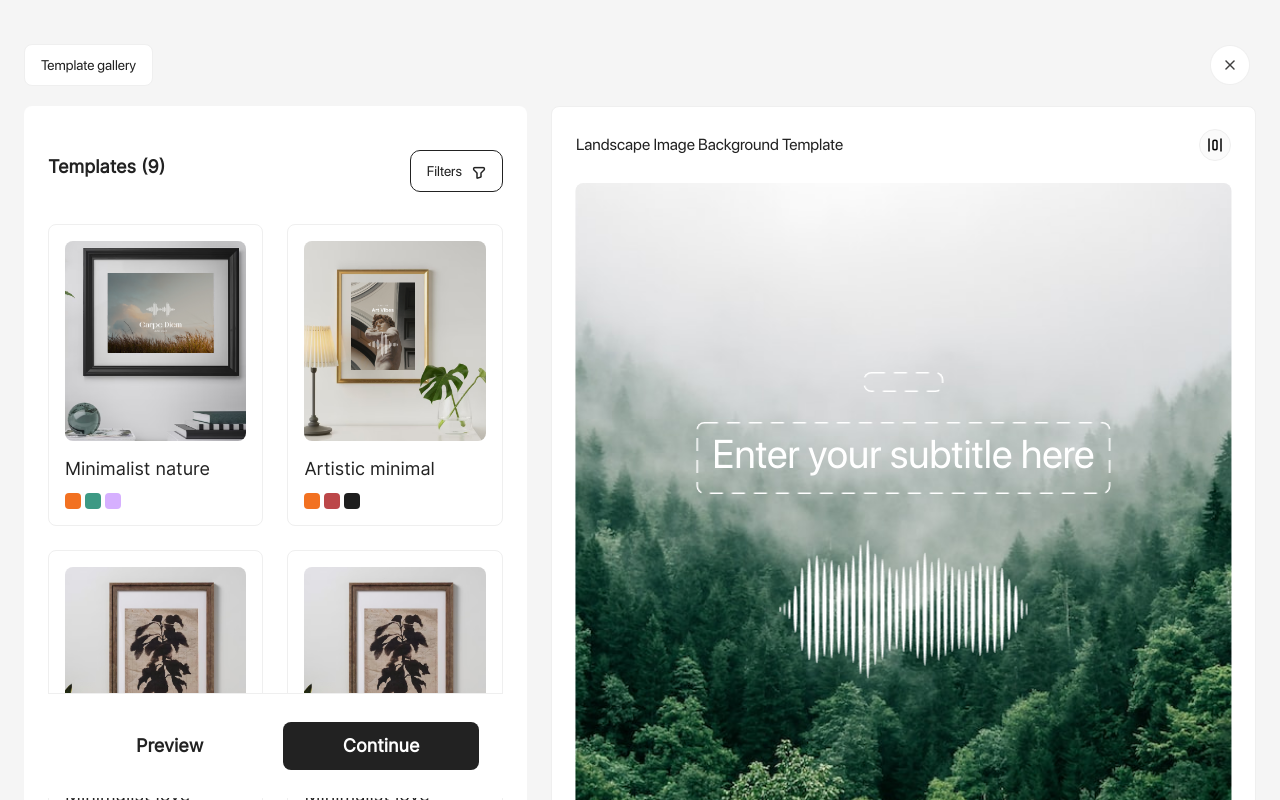
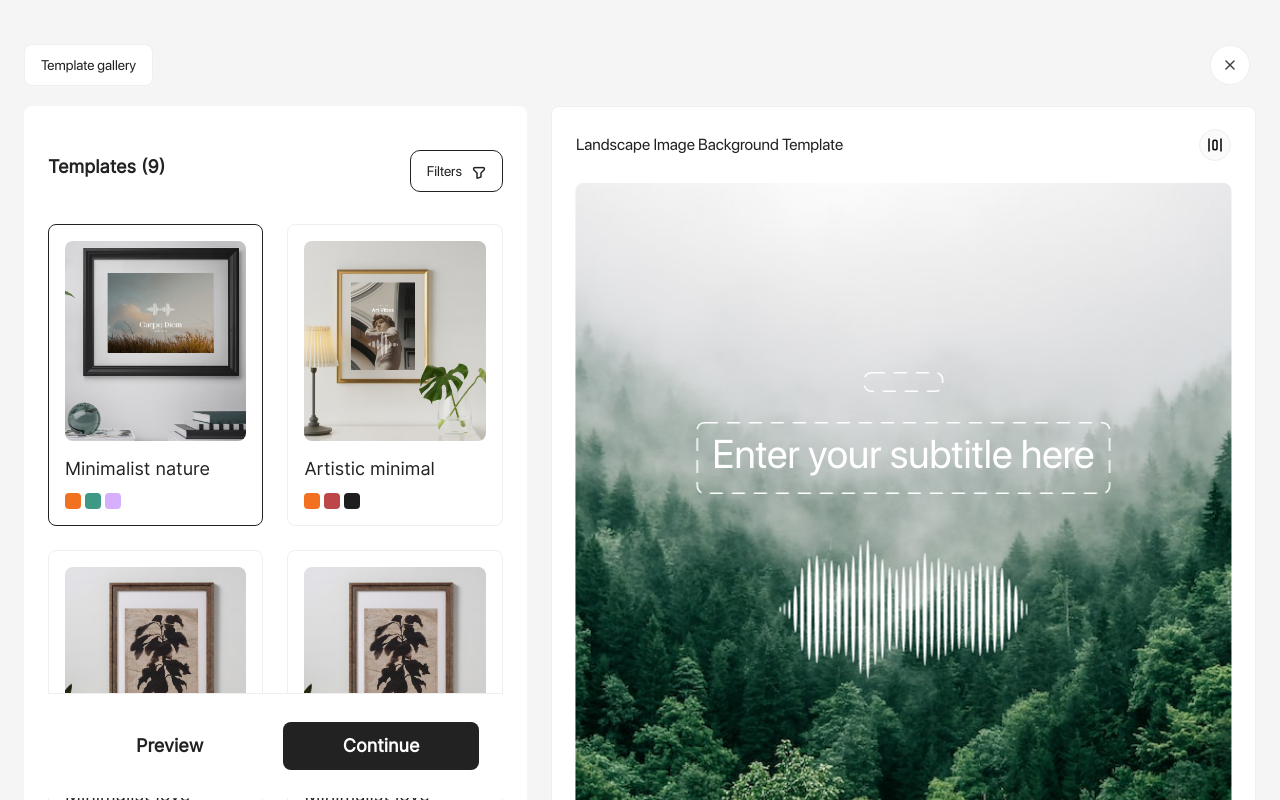
Before and after one commit to ri-bulatao/soundwave-app, a React (Vite) app: page / in a window 1280 px wide. Both pictures are taken after a click on the button "Template gallery". Shown: the top 800 px of the page. Built offline with nearby package versions, Linux system fonts and the light colour scheme.

Commit message:
Added modal to the tempates

```diff
--- a/package.json
+++ b/package.json
@@ -14,6 +14,7 @@
     "@reduxjs/toolkit": "^1.9.5",
     "@types/react-redux": "^7.1.25",
     "bootstrap": "^5.2.3",
+    "jquery": "^3.7.0",
     "node-sass": "^9.0.0",
     "react": "^18.2.0",
     "react-bootstrap": "^2.7.4",
--- a/src/common/types.ts
+++ b/src/common/types.ts
@@ -1,6 +1,7 @@
 export interface Template {
   id: number
   image: string
+  selected: boolean
   title: {
     text: string
     fontSize: string
--- a/src/components/ConfirmationModal/ConfirmationModal.tsx
+++ b/src/components/ConfirmationModal/ConfirmationModal.tsx
@@ -5,6 +5,8 @@ interface ConfirmationModalProps {
   isOpen: boolean
   message: string
   subMessage: string
+  cancelText: string
+  confirmText: string
   onConfirm: () => void
   onCancel: () => void
 }
@@ -13,6 +15,8 @@ const ConfirmationModal: React.FC<ConfirmationModalProps> = ({
   isOpen,
   message,
   subMessage,
+  cancelText = 'Cancel',
+  confirmText = 'Confirm',
   onConfirm,
   onCancel
 }) => {
@@ -58,12 +62,12 @@ const ConfirmationModal: React.FC<ConfirmationModalProps> = ({
               <div className="modal-footer modal-header row">
                 <div className="col">
                   <button className="btn btn-light btn-block w-100" onClick={handleCancel}>
-                    Cancel
+                    {cancelText}
                   </button>
                 </div>
                 <div className="col">
                   <button className="btn btn-primary w-100" onClick={handleConfirm}>
-                    Confirm
+                    {confirmText}
                   </button>
                 </div>
               </div>
--- a/src/components/TemplateCard/index.css
+++ b/src/components/TemplateCard/index.css
@@ -4,6 +4,11 @@
     border: 1px solid #EFEFEF;
     border-radius: 8px;
     padding: 16px;
+    cursor: pointer;
+}
+
+.card-wrapper.selected {
+    border: 1px solid #222222;
 }
 
 .image {
--- a/src/components/TemplateCard/index.tsx
+++ b/src/components/TemplateCard/index.tsx
@@ -1,14 +1,18 @@
 import './index.css'
 import React from 'react'
 import type { Template } from '../../common/types'
+import { useDispatch } from 'react-redux'
+import { setSelectedTemplate } from '../../redux/reducers/templates'
 
 interface TemplateCardProps {
   template: Template
 }
 
 const TemplateCard: React.FC<TemplateCardProps> = ({ template }) => {
+  const dispatch = useDispatch()
+
   return (
-    <div className="card-wrapper">
+    <div onClick={() => dispatch(setSelectedTemplate(template))} className={`card-wrapper ${template.selected ? 'selected' : ''}`}>
       <div className="image-container">
         <img src={ template.image } alt="" className="image" />
       </div>
--- a/src/components/Templates/index.tsx
+++ b/src/components/Templates/index.tsx
@@ -1,6 +1,6 @@
 import '../../styles/main.scss'
 import './templates.css'
-import React, { useEffect } from 'react'
+import React, { useEffect, useState } from 'react'
 import type { RootState } from '../../redux/store'
 import { useDispatch, useSelector } from 'react-redux'
 import { load } from '../../redux/reducers/templates'
@@ -9,11 +9,13 @@ import { setFilters, toggleOptionChecked, clearFilters, removeSelectedFilter } f
 import { templatesData } from '../../config/initialTemplates'
 import TemplateCard from '../TemplateCard'
 import { filterItems } from '../../data/filters'
+import ConfirmationModal from '../ConfirmationModal/ConfirmationModal'
 
 const Templates: React.FC = () => {
   const { templates } = useSelector((state: RootState) => state.templates)
   const { filters, selectedFilters } = useSelector((state: RootState) => state.listing.listing)
   const { controls } = useSelector((state:  RootState) => state.controls)
+  const [showConfirmation, toggeShowConfirmation] = useState(false)
   const dispatch = useDispatch()
 
   const toggleFilter = (): void => {
@@ -23,6 +25,10 @@ const Templates: React.FC = () => {
 
   const toggleOption = (filter: any, option: any): void => {
     dispatch(toggleOptionChecked({ filterId: filter.id, optionId: option.id }))
+  }
+
+  const handleModalClick = (show: boolean = false): void => {
+    toggeShowConfirmation(show)
   }
 
   useEffect(() => {
@@ -68,7 +74,7 @@ const Templates: React.FC = () => {
                   }
                 </div>
                 <div className="actions-wrapper">
-                  <button className="apply-filter">Apply</button>
+                  <button onClick={toggleFilter} className="apply-filter">Apply</button>
                 </div>
               </div>
             </div>
@@ -94,7 +100,18 @@ const Templates: React.FC = () => {
       </div>
       <div className="action-container">
         <button className="preview">Preview</button>
-        <button className="continue">Continue</button>
+        <button onClick={() => handleModalClick(true)} className="continue">Continue</button>
+      </div>
+      <div className="modals">
+        <ConfirmationModal
+        isOpen={showConfirmation}
+        message='Do you want to keep your progress in new template?'
+        subMessage='Your changes will be applied to the new template.'
+        onConfirm={() => handleModalClick(false)}
+        onCancel={() => handleModalClick(false)}
+        confirmText='Yes, Keep'
+        cancelText='Discard'
+         />
       </div>
     </div>
   )
--- a/src/config/initialTemplates.ts
+++ b/src/config/initialTemplates.ts
@@ -2,6 +2,7 @@ export const templatesData = [
   {
     id: 1,
     image: '/src/assets/img/frames/frame-1.png',
+    selected: true,
     title: {
       text: 'Minimalist nature',
       fontSize: '24px',
@@ -34,6 +35,7 @@ export const templatesData = [
   {
     id: 2,
     image: '/src/assets/img/frames/frame-2.png',
+    selected: false,
     title: {
       text: 'Artistic minimal',
       fontSize: '24px',
@@ -66,6 +68,7 @@ export const templatesData = [
   {
     id: 3,
     image: '/src/assets/img/frames/frame-3.png',
+    selected: false,
     title: {
       text: 'Minimalist love',
       fontSize: '24px',
@@ -102,6 +105,7 @@ export const templatesData = [
   {
     id: 4,
     image: '/src/assets/img/frames/frame-3.png',
+    selected: false,
     title: {
       text: 'Minimalist love',
       fontSize: '24px',
@@ -138,6 +142,7 @@ export const templatesData = [
   {
     id: 5,
     image: '/src/assets/img/frames/frame-2.png',
+    selected: false,
     title: {
       text: 'Artistic minimal',
       fontSize: '24px',
@@ -170,6 +175,7 @@ export const templatesData = [
   {
     id: 6,
     image: '/src/assets/img/frames/frame-1.png',
+    selected: false,
     title: {
       text: 'Minimalist nature',
       fontSize: '24px',
@@ -202,6 +208,7 @@ export const templatesData = [
   {
     id: 7,
     image: '/src/assets/img/frames/frame-1.png',
+    selected: false,
     title: {
       text: 'Minimalist nature',
       fontSize: '24px',
@@ -234,6 +241,7 @@ export const templatesData = [
   {
     id: 8,
     image: '/src/assets/img/frames/frame-2.png',
+    selected: false,
     title: {
       text: 'Artistic minimal',
       fontSize: '24px',
@@ -266,6 +274,7 @@ export const templatesData = [
   {
     id: 9,
     image: '/src/assets/img/frames/frame-3.png',
+    selected: false,
     title: {
       text: 'Minimalist love',
       fontSize: '24px',
--- a/src/main.tsx
+++ b/src/main.tsx
@@ -1,4 +1,6 @@
+import 'jquery/dist/jquery.min.js'
 import 'bootstrap/dist/css/bootstrap.min.css'
+import 'bootstrap/dist/js/bootstrap.min.js'
 import App from './App.tsx'
 import React from 'react'
 import ReactDOM from 'react-dom/client'
--- a/src/pages/customizer/customizer.tsx
+++ b/src/pages/customizer/customizer.tsx
@@ -261,6 +261,8 @@ export const Customizer: React.FC = () => {
                 subMessage="You will not be able to undo this action."
                 onConfirm={handleConfirmDelete}
                 onCancel={handleCancelDelete}
+                confirmText='Continue'
+                cancelText='Cancel'
               />
               : null
             }
--- a/src/redux/reducers/templates.ts
+++ b/src/redux/reducers/templates.ts
@@ -16,11 +16,26 @@ export const templatesSlice = createSlice({
   reducers: {
     load: (state: TemplatesState, action: PayloadAction<Template[]>) => {
       state.templates = action.payload
+    },
+    setSelectedTemplate: (state: TemplatesState, action: PayloadAction<Template>) => {
+      let newTemplate: Template[] = []
+
+      state.templates.map(template => {
+        if(template.id === action.payload.id) {
+          template.selected = true
+        } else {
+          template.selected =  false
+        }
+
+        newTemplate.push(template)
+      })
+
+      state.templates = newTemplate
     }
   }
 })
 
 // Action creators are generated for each case reducer function
-export const { load } = templatesSlice.actions
+export const { load, setSelectedTemplate } = templatesSlice.actions
 
 export default templatesSlice.reducer
```
Also changed, not shown: 1 other file (tests, documents, lock files or other folders).
